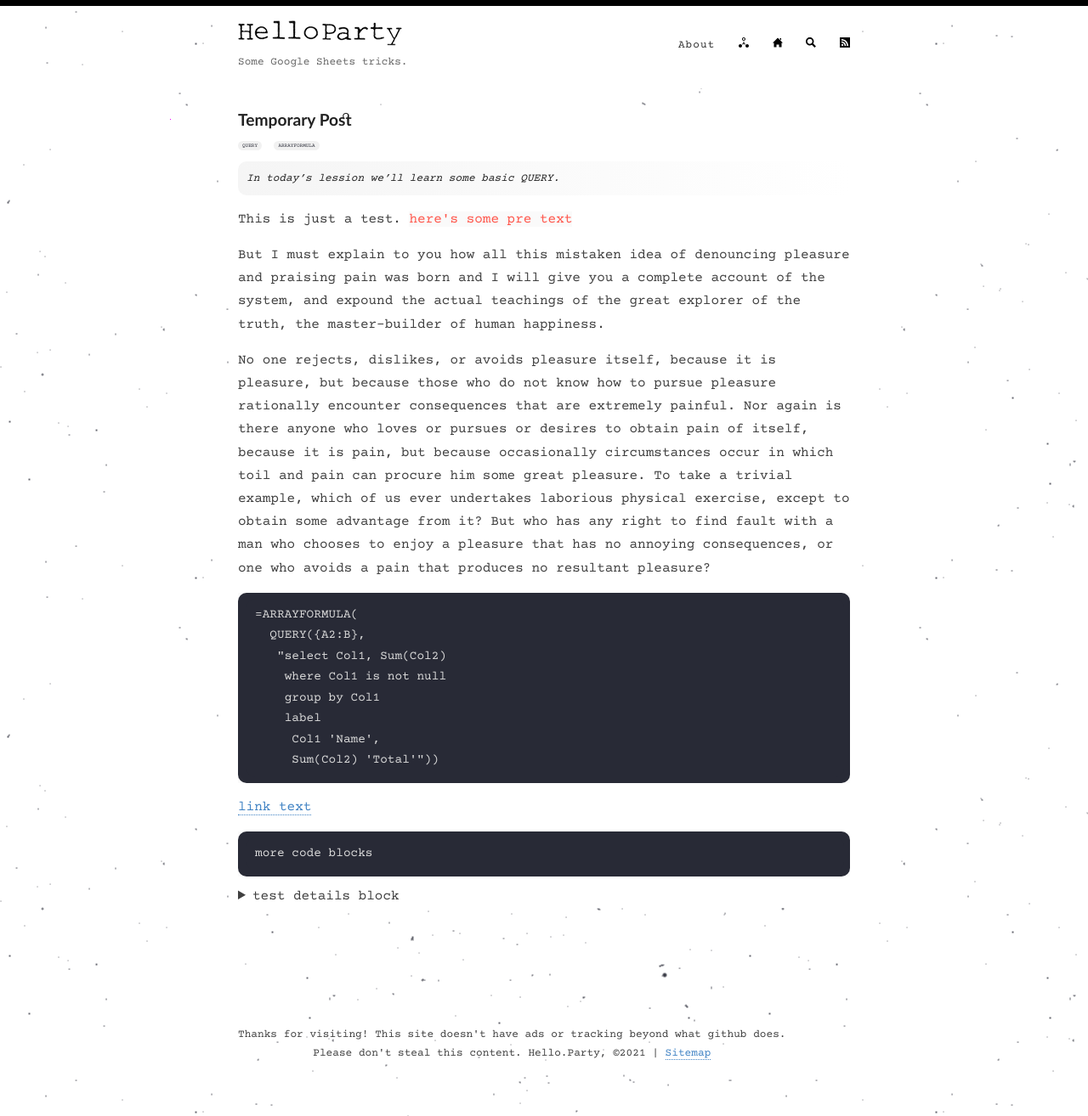
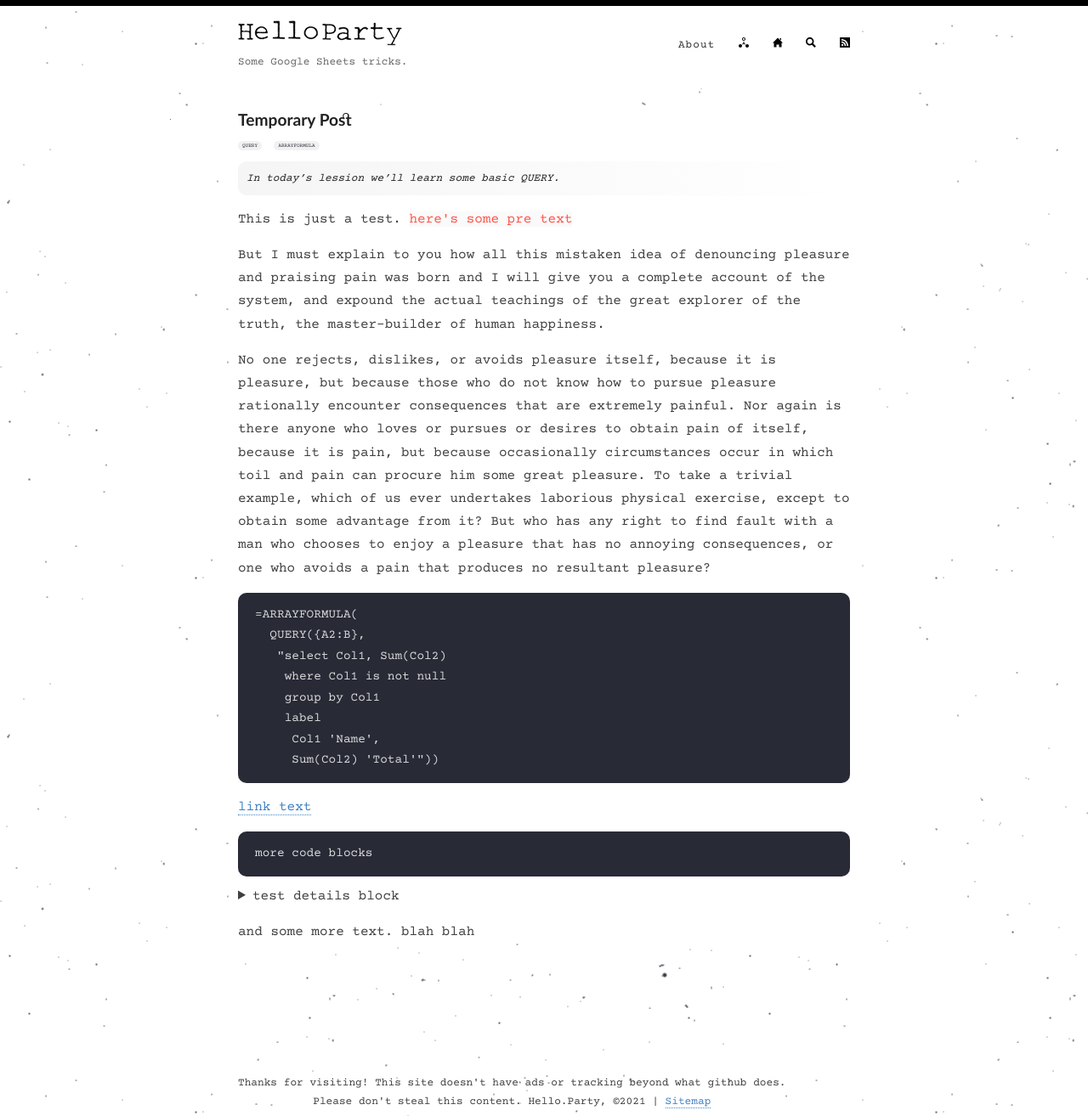
Before and after one commit to hello-party/hello-party-old.github.io, a Jekyll site: the page built from _posts/2021-02-04-hello.md, in a window 1280 px wide. Shown: the whole page at 85% size. Built offline with Jekyll 4.4.1, drawn with Linux system fonts in a browser that asks for light colours.

Commit message:
Update 2021-02-04-hello.md

```diff
--- a/_posts/2021-02-04-hello.md
+++ b/_posts/2021-02-04-hello.md
@@ -36,3 +36,5 @@ more code blocks
     this will be hidden and could be handy for large code blocks
 
 </details>
+
+and some more text. blah blah
```
